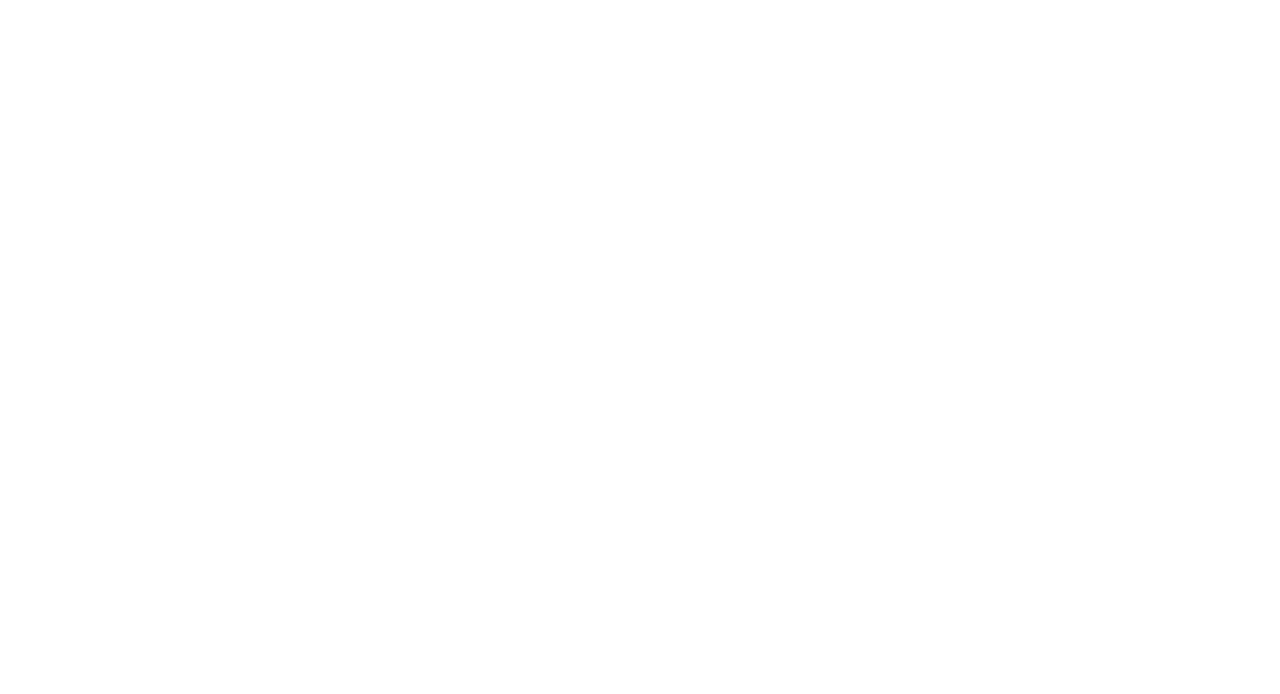
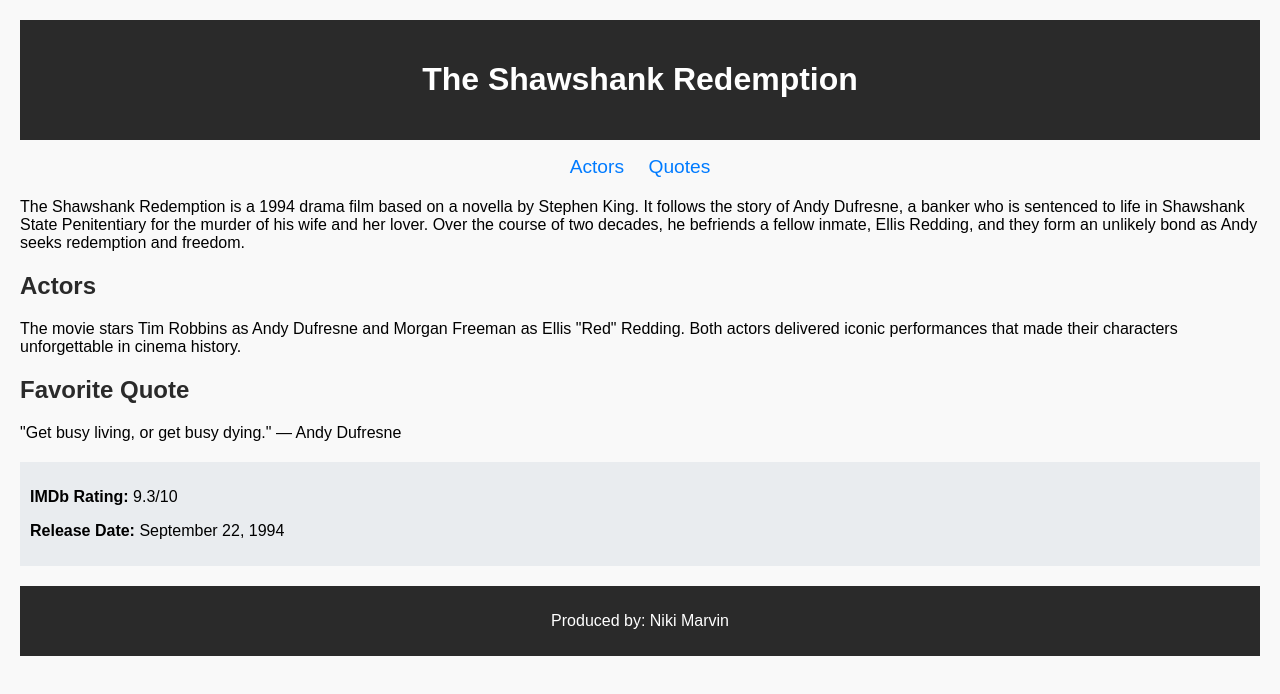
Before and after one commit to acciojob/semantic-imdb-shefalimittal6, a website: page main.html in a window 1280 px wide. Drawn offline with Linux system fonts and the light colour scheme.

Commit message:
created a submission

```diff
--- a/main.html
+++ b/main.html
@@ -1,16 +1,53 @@
 <!DOCTYPE html>
+<html lang="en">
+<head>
+    <meta charset="UTF-8">
+    <meta name="viewport" content="width=device-width, initial-scale=1.0">
+    <title>Favorite Movie</title>
+    <link rel="stylesheet" href="styles.css">
+</head>
+<body>
+    <!-- Header Section -->
+    <header>
+        <h1>The Shawshank Redemption</h1>
+    </header>
 
-<html>
+    <!-- Navigation Section -->
+    <nav>
+        <ul>
+            <li><a href="#actor" id="nav-actor">Actors</a></li>
+            <li><a href="#quote" id="nav-quote">Quotes</a></li>
+        </ul>
+    </nav>
 
-<head>
-	<link rel="stylesheet" href="styles.css">
-</head>
+    <!-- Summary Section -->
+    <section id="summary">
+        <p>The Shawshank Redemption is a 1994 drama film based on a novella by Stephen King. It follows the story of Andy Dufresne, a banker who is sentenced to life in Shawshank State Penitentiary for the murder of his wife and her lover. Over the course of two decades, he befriends a fellow inmate, Ellis Redding, and they form an unlikely bond as Andy seeks redemption and freedom.</p>
+    </section>
 
-<body>
-	<!-- the entire body must be written by student -->
-    <script type="text/javascript" src="./script.js">
-</script>
+    <!-- Actor Section -->
+    <section id="actor">
+        <h2>Actors</h2>
+        <p>The movie stars Tim Robbins as Andy Dufresne and Morgan Freeman as Ellis "Red" Redding. Both actors delivered iconic performances that made their characters unforgettable in cinema history.</p>
+    </section>
 
+    <!-- Quote Section -->
+    <section id="quote">
+        <h2>Favorite Quote</h2>
+        <p>"Get busy living, or get busy dying." — Andy Dufresne</p>
+    </section>
+
+    <!-- Aside Section -->
+    <aside>
+        <p><strong>IMDb Rating:</strong> 9.3/10</p>
+        <p><strong>Release Date:</strong> September 22, 1994</p>
+    </aside>
+
+    <!-- Footer Section -->
+    <footer>
+        <p>Produced by: Niki Marvin</p>
+    </footer>
+
+    <script src="script.js"></script>
 </body>
-
 </html>
--- a/script.js
+++ b/script.js
@@ -1 +1 @@
-//your code here
+// No JavaScript required for this task, but it can be used to add dynamic functionality later.
--- a/styles.css
+++ b/styles.css
@@ -1,2 +1,56 @@
+body {
+    font-family: Arial, sans-serif;
+    margin: 0;
+    padding: 20px;
+    background-color: #f9f9f9;
+}
 
-/* Your CSS Code here. */
+header {
+    background-color: #2a2a2a;
+    color: white;
+    padding: 20px;
+    text-align: center;
+}
+
+nav ul {
+    list-style-type: none;
+    padding: 0;
+    text-align: center;
+}
+
+nav ul li {
+    display: inline;
+    margin: 10px;
+}
+
+nav ul li a {
+    text-decoration: none;
+    color: #007bff;
+    font-size: 1.2em;
+}
+
+nav ul li a:hover {
+    text-decoration: underline;
+}
+
+section {
+    margin-top: 20px;
+}
+
+section h2 {
+    color: #2a2a2a;
+}
+
+aside {
+    background-color: #e9ecef;
+    padding: 10px;
+    margin-top: 20px;
+}
+
+footer {
+    text-align: center;
+    margin-top: 20px;
+    background-color: #2a2a2a;
+    color: white;
+    padding: 10px;
+}
```
